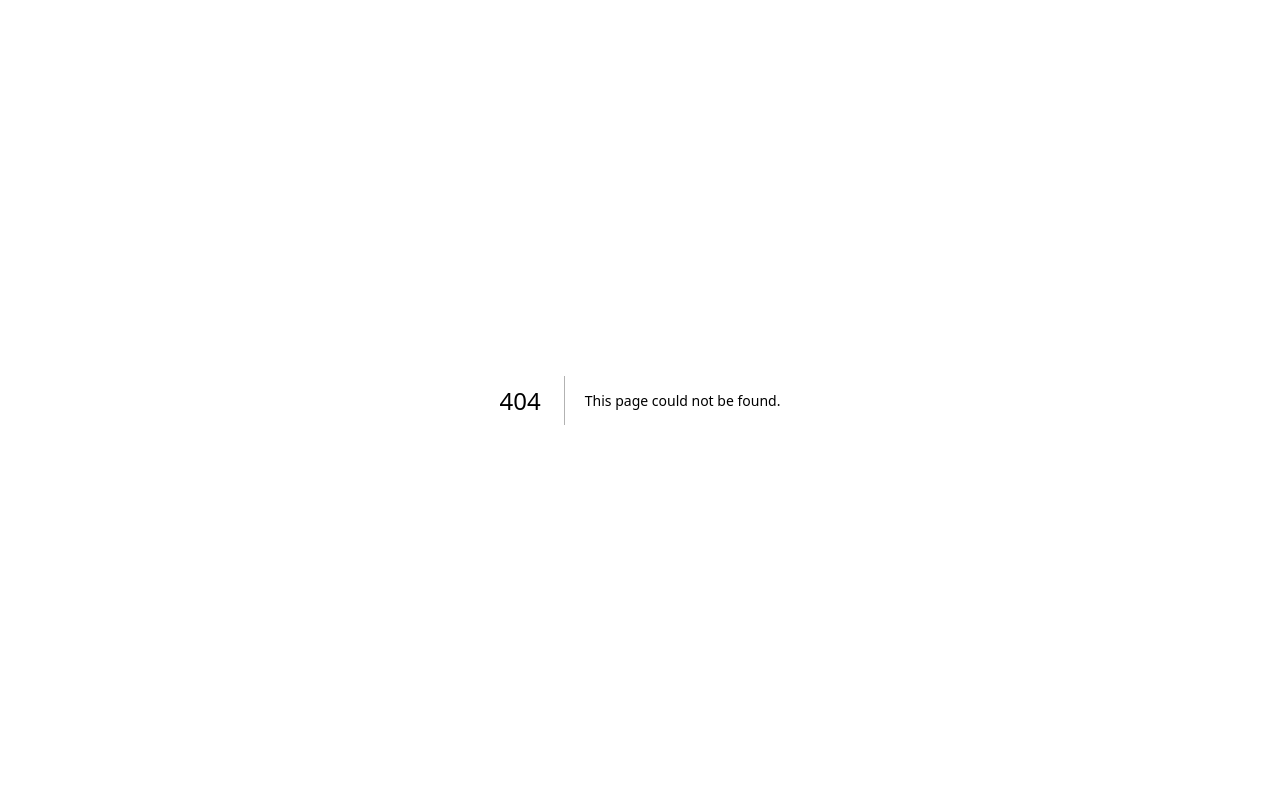
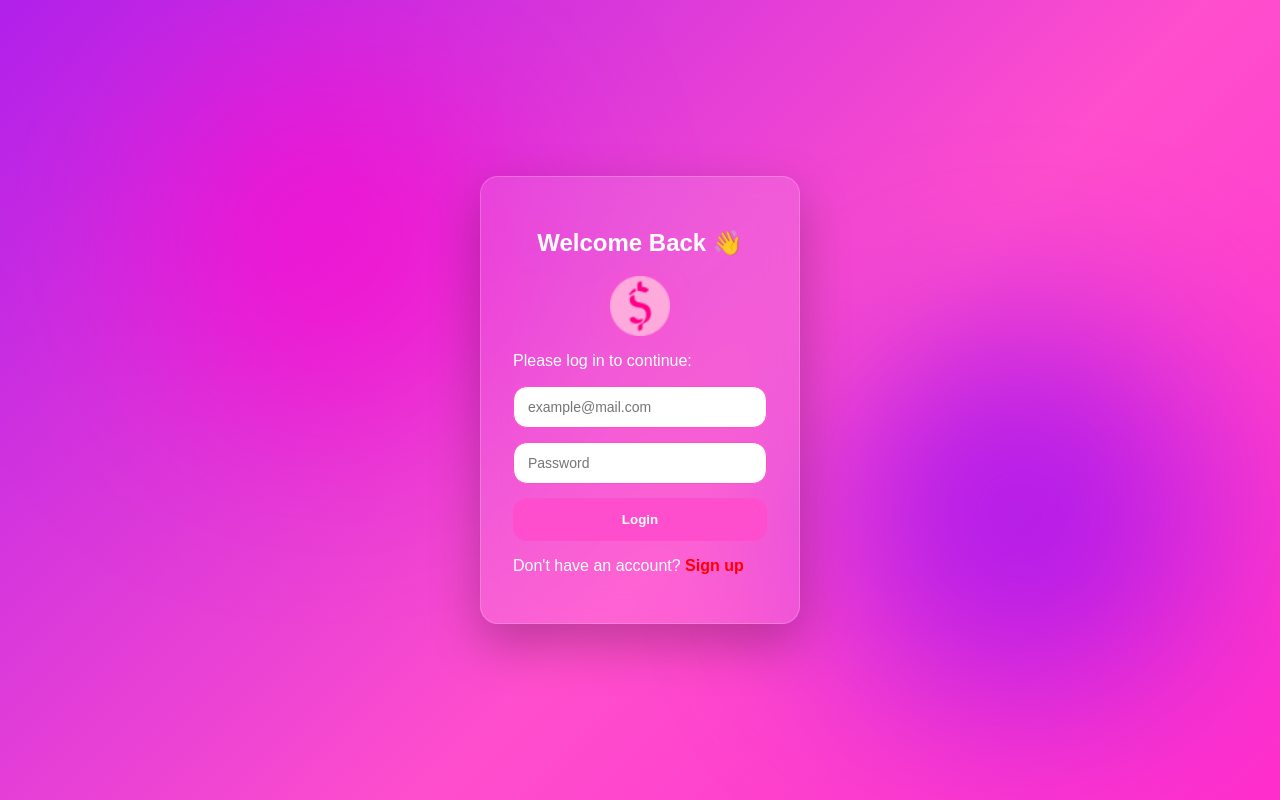
Before and after one commit to adeferanmi/Expense-Tracker, a Next.js app: page /login in a window 1280 px wide. Before the commit this address had no page. Built offline with nearby package versions, Linux system fonts and the light colour scheme.

Commit message:
chore: add logo to login and signup page UI

```diff
--- a/app/layout.tsx
+++ b/app/layout.tsx
@@ -13,7 +13,7 @@ const geistMono = Geist_Mono({
 });
 
 export const metadata: Metadata = {
-  title: "Expense Tracker",
+  title: "Expense Tracker App",
   description: "Expense tracking application",
 };
 
--- /dev/null
+++ b/app/login/page.tsx
@@ -0,0 +1,63 @@
+"use client";
+
+import Image from "next/image";
+import { useState } from "react";
+import Link from "next/link";
+import type { FormEvent } from "react";
+
+export default function LoginPage() {
+  const [email, setEmail] = useState("");
+  const [password, setPassword] = useState("");
+
+  const handleLogin = (e: FormEvent<HTMLFormElement>) => {
+    e.preventDefault();
+    console.log("Login attempt:", { email, password });
+  };
+
+  return (
+    <main className="auth-container">
+      <div className="auth-card">
+        <h2 className="auth-title">Welcome Back 👋</h2>
+
+        <Image
+          src="/favicon.png"
+          alt="App Logo"
+          width={60}
+          height={60}
+          className="auth-logo"
+        />
+
+        <p className="auth-subtitle">Please log in to continue:</p>
+
+        <form className="auth-form" onSubmit={handleLogin}>
+          <input
+            className="auth-input"
+            type="email"
+            placeholder="example@mail.com"
+            value={email}
+            onChange={(e) => setEmail(e.target.value)}
+          />
+
+          <input
+            className="auth-input"
+            type="password"
+            placeholder="Password"
+            value={password}
+            onChange={(e) => setPassword(e.target.value)}
+          />
+
+          <button className="auth-button" type="submit">
+            Login
+          </button>
+        </form>
+
+        <p className="auth-footer-text">
+          Don&apos;t have an account?{" "}
+          <Link className="auth-link" href="/signup">
+            Sign up
+          </Link>
+        </p>
+      </div>
+    </main>
+  );
+}
--- a/app/signup/page.tsx
+++ b/app/signup/page.tsx
@@ -1,4 +1,5 @@
 "use client";
+
 import Image from "next/image";
 import { useState } from "react";
 import Link from "next/link";
```
Also changed, not shown: app/page.tsx (+3 -53 lines).
